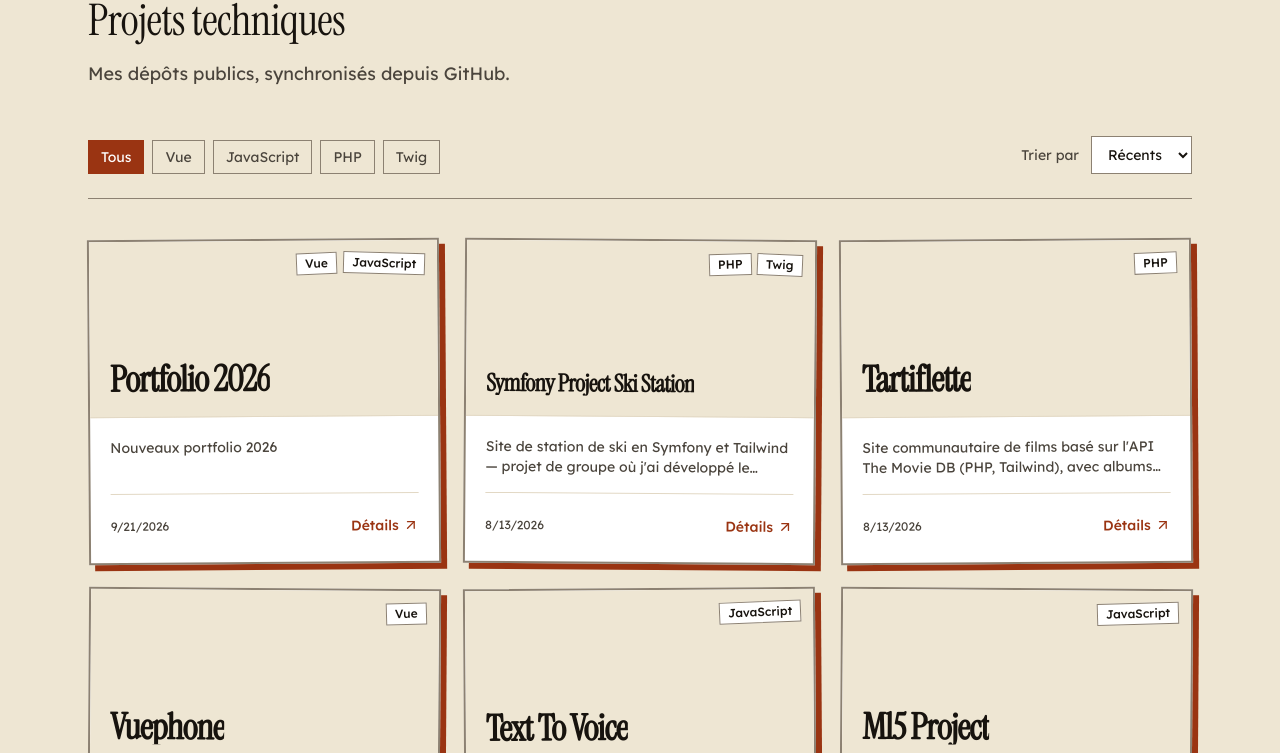
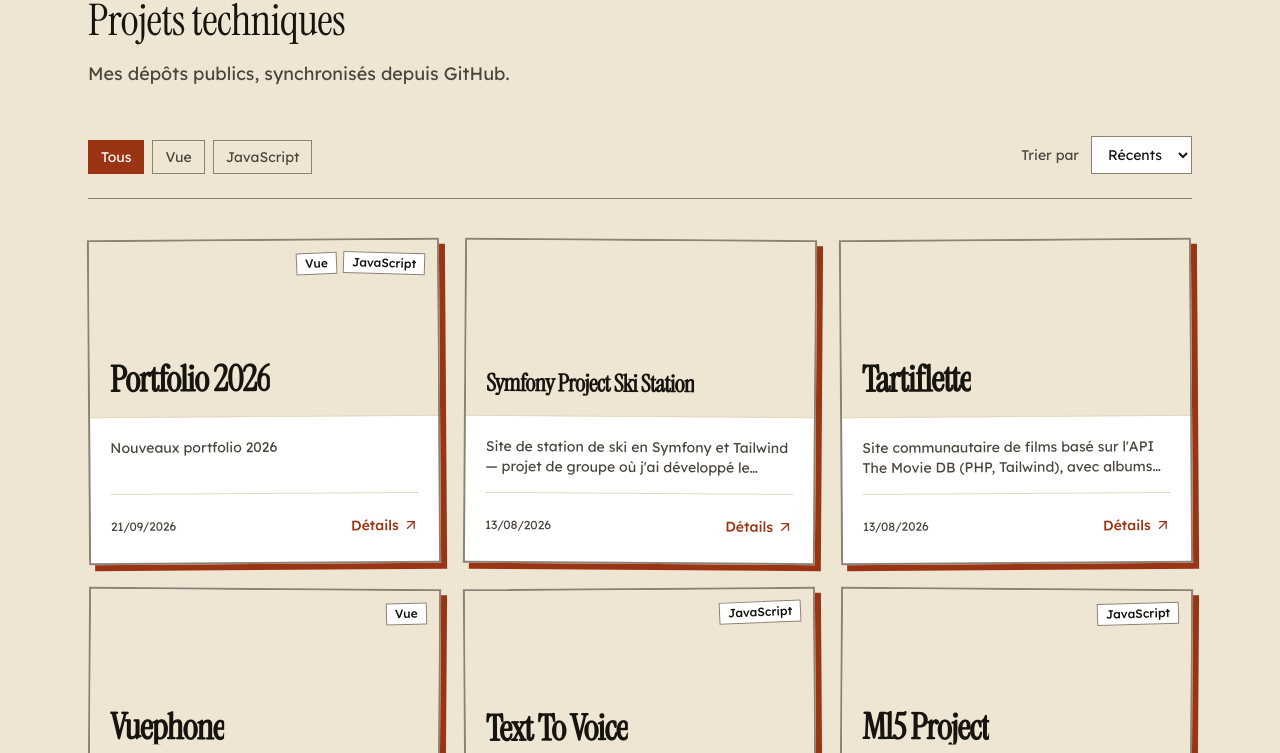
Before and after one commit to bastienR17/portfolio_2026, a Vue app: page /projects in a window 1280 px wide. Shown: the part 3320-4073 px from the top of the page. Built offline with nearby package versions, Linux system fonts and the light colour scheme.

Commit message:
udpate seo

```diff
--- a/src/components/projects/ProjectCard.vue
+++ b/src/components/projects/ProjectCard.vue
@@ -1,5 +1,6 @@
 <script setup>
 import { computed } from 'vue'
+import { useI18n } from 'vue-i18n'
 import { ArrowUpRight } from 'lucide-vue-next'
 
 const props = defineProps({
@@ -21,6 +22,21 @@ const nameScale = computed(() => {
   if (length > 14) return 'text-3xl'
   return 'text-4xl'
 })
+
+/**
+ * Date de dernière mise à jour du dépôt, dans la langue affichée.
+ *
+ * `toLocaleDateString()` sans argument suit la langue de l'environnement :
+ * celle de Node au prérendu, celle du visiteur ensuite. Le HTML servi
+ * annonçait donc « 9/21/2026 » là où le navigateur écrivait « 21/09/2026 »,
+ * et chaque carte était reconstruite à la reprise du HTML. La langue de l'app
+ * est la seule qui ait du sens ici, et elle donne le même résultat des deux
+ * côtés.
+ */
+const { locale } = useI18n()
+const updatedAt = computed(() =>
+  new Date(props.project.updated_at).toLocaleDateString(locale.value === 'en' ? 'en-GB' : 'fr-FR'),
+)
 </script>
 
 <template>
@@ -66,7 +82,7 @@ const nameScale = computed(() => {
 
       <div class="flex items-center justify-between pt-4 mt-auto border-t border-line-soft">
         <time :datetime="project.updated_at" class="text-xs text-ink-muted">
-          {{ new Date(project.updated_at).toLocaleDateString() }}
+          {{ updatedAt }}
         </time>
 
         <a
--- a/src/data/github-repos.json
+++ b/src/data/github-repos.json
@@ -15,10 +15,7 @@
     "id": 620698079,
     "name": "Symfony_project_Ski_station",
     "description": "Site de station de ski en Symfony et Tailwind — projet de groupe où j'ai développé le système de badges utilisateurs et l'affichage des webcams.",
-    "languages": [
-      "PHP",
-      "Twig"
-    ],
+    "languages": [],
     "updated_at": "2026-08-13T19:28:21Z",
     "html_url": "https://github.com/bastienR17/Symfony_project_Ski_station",
     "stargazers_count": 0
@@ -27,9 +24,7 @@
     "id": 594180680,
     "name": "Tartiflette",
     "description": "Site communautaire de films basé sur l'API The Movie DB (PHP, Tailwind), avec albums partagés — projet de groupe où j'ai réalisé l'intégration front.",
-    "languages": [
-      "PHP"
-    ],
+    "languages": [],
     "updated_at": "2026-08-13T19:28:18Z",
     "html_url": "https://github.com/bastienR17/Tartiflette",
     "stargazers_count": 0
--- a/vite.config.js
+++ b/vite.config.js
@@ -24,7 +24,6 @@ const injectSiteUrl = () => ({
 
 // https://vite.dev/config/
 export default defineConfig({
-  define: { __VUE_PROD_HYDRATION_MISMATCH_DETAILS__: 'true' },
   plugins: [
     vue(),
     vueDevTools(),
```
Also changed, not shown: 1 other file (tests, documents, lock files or other folders).
